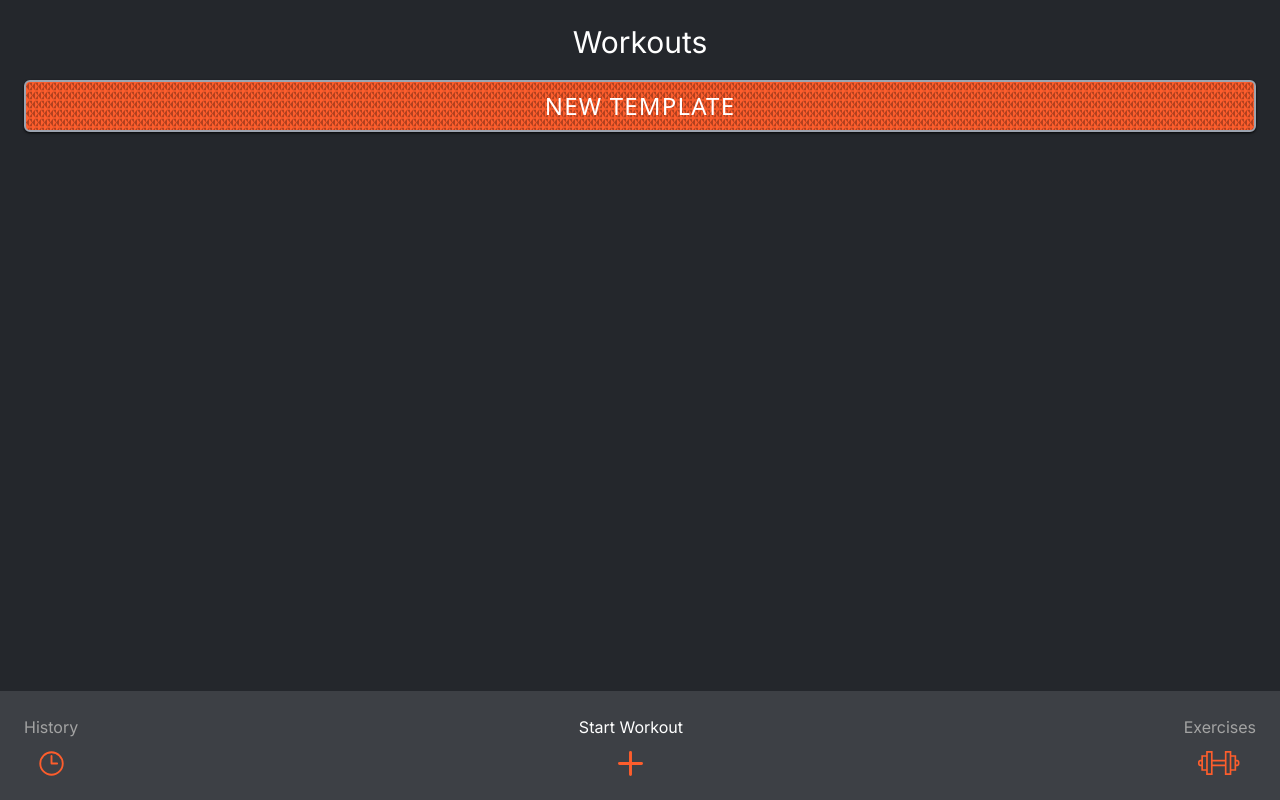
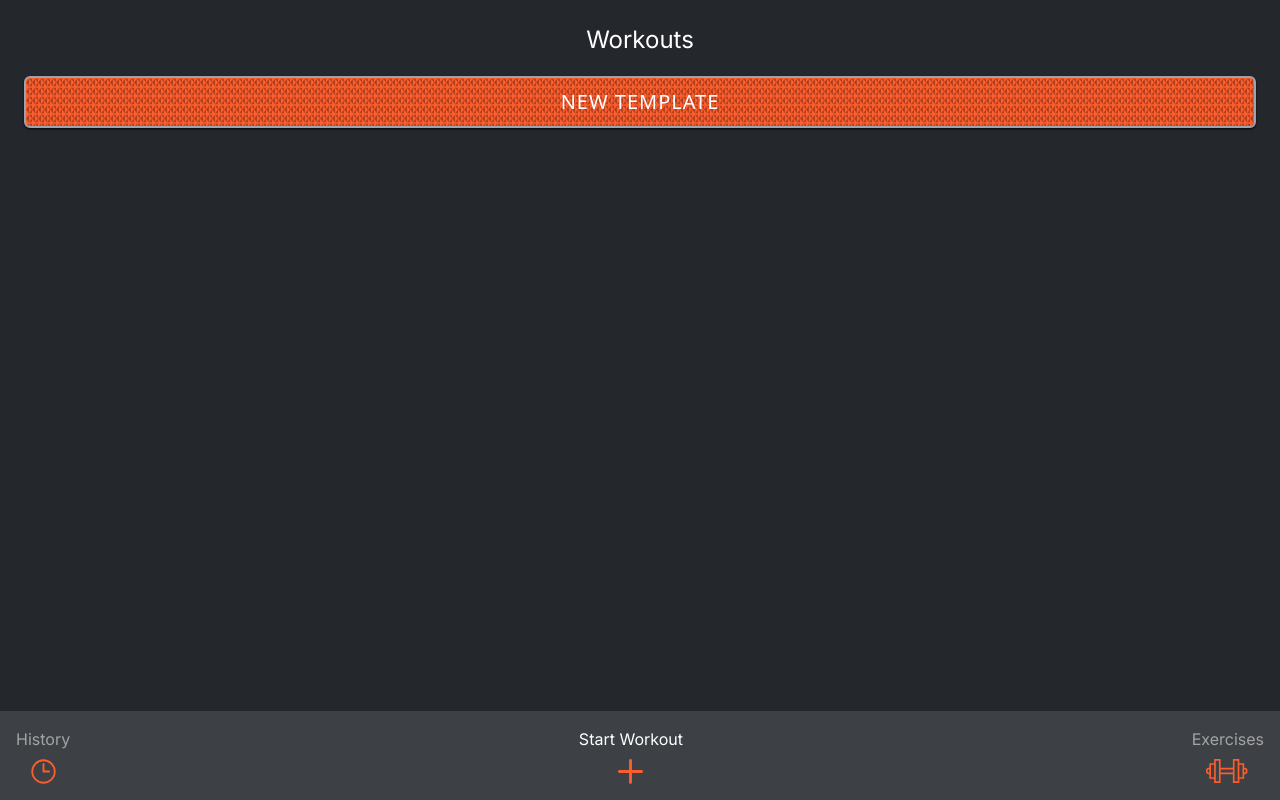
Before and after one commit to tmoran18/workout, a Next.js app: page / in a window 1280 px wide. Built offline with nearby package versions, Linux system fonts and the light colour scheme; no server answers; the database is empty.

Commit message:
Test out sizing

```diff
--- a/src/app/page.tsx
+++ b/src/app/page.tsx
@@ -7,8 +7,8 @@
 
   return (
     <div className="container text-white px-6">
-      <h2 className="text-3xl text-center">Workouts</h2>
-      <Button className="font-sans uppercase w-full text-xl p-6 border-[2.5px] border-gray-400 drop-shadow-[0_1.2px_1.2px_rgba(0,0,0,0.8)] text-2xl tracking-wider bg-primary bg-[url('../../public/diamonds.svg')] bg-repeat text-white my-5 ">
+      <h2 className="text-2xl text-center">Workouts</h2>
+      <Button className="font-sans uppercase w-full text-xl p-6 border-[2.5px] border-gray-400 drop-shadow-[0_1.2px_1.2px_rgba(0,0,0,0.8)] text-xl tracking-wider bg-primary bg-[url('../../public/diamonds.svg')] bg-repeat text-white my-5 ">
         NEW TEMPLATE
       </Button>
     </div>
--- a/src/components/nav-bar.tsx
+++ b/src/components/nav-bar.tsx
@@ -11,7 +11,7 @@
 }
 
 const LinkItem: React.FC<LinkItemProps> = ({ href, text, pathname, children }) => (
-  <Link href={href} className="flex flex-col items-center gap-3">
+  <Link href={href} className="flex flex-col items-center gap-2">
     <span className={pathname === href ? "text-white" : "text-neutral-400"}>{text}</span>
     {children}
   </Link>
@@ -21,7 +21,7 @@
   const pathname = usePathname();
   return (
     <nav className="bg-foreground fixed left-0 right-0 bottom-0">
-      <section className="flex p-6 justify-between">
+      <section className="flex p-4 justify-between">
         <LinkItem href="/history" text="History" pathname={pathname}>
           <img src="/clock.svg" width={25} height={25} alt="Clock Icon" />
         </LinkItem>
```
